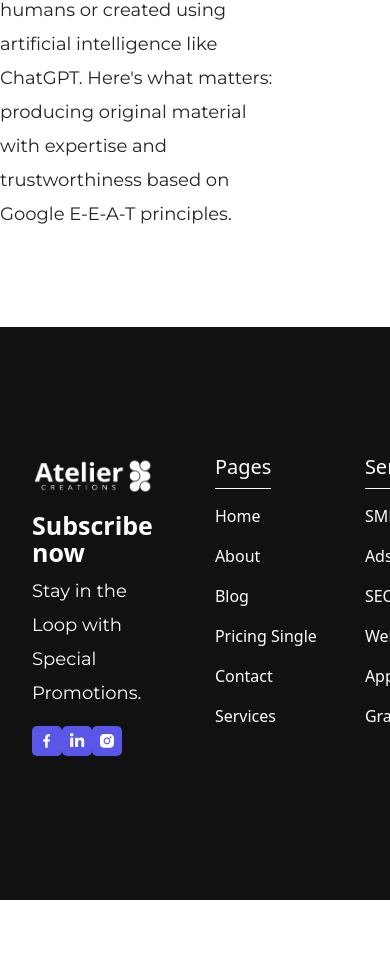
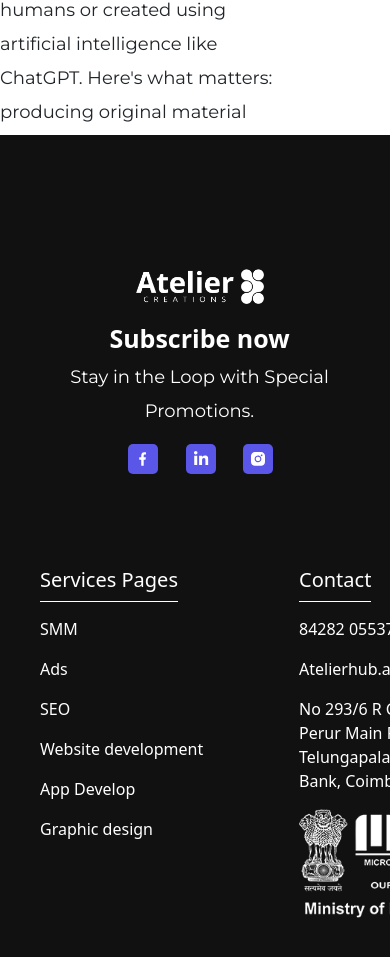
Before and after one commit to prasanthoyasco/AtelierCreationsWebsite, a React (Vite) app: page /blog in a window 390 px wide. Shown: the part 2933-3890 px from the top of the page. Before the commit the page ends 3833 px from the top, so only its background shows below. Built offline with nearby package versions, Linux system fonts and the light colour scheme; a web font is replaced by a local one.

Commit message:
updated mobile view

```diff
--- a/componets/footer.jsx
+++ b/componets/footer.jsx
@@ -76,6 +76,7 @@ function Footer(){
                             <li><a href="#">Pricing Single</a></li>
                             <li><a href="#">Contact</a></li>
                             <li><a href="#">Services</a></li>
+                            <li><a href="https://ateliertechnologysolutions.com/" target="_blank">Technology</a></li>
                         </ul>
                       </div>
                       <div className="footer-quick-col-2">
--- a/componets/what-we-de.jsx
+++ b/componets/what-we-de.jsx
@@ -10,7 +10,7 @@ import PaidAds from "../src/assets/what-we-do/paid-ads.svg"
 function whatWeDo(){
    return (
     <>
-    <section id="about-us"  className="what-we-do-sec mt-0" >
+    <section id="about-us"  className="what-we-do-sec" >
       <div className="container-2">
         <div className="row">
         <div className="col-lg-6 col-10 mx-auto">
--- a/pages/Home.jsx
+++ b/pages/Home.jsx
@@ -41,7 +41,7 @@ const Home = () => {
       <Contacts />
       <SocialMediaSec />
       {/* <FreelancerHub /> */}
-      {/* <Footer /> */}
+      <Footer />
     </>
   )
 }
--- a/style.componet/mobile-view.css
+++ b/style.componet/mobile-view.css
@@ -301,8 +301,6 @@
     .what-we-do-sec{
         position: relative;
         background-color: transparent;
-        top: -5rem;
-        margin-top: -30%;
     }
     .what-we-do-secondry-tit{
         font-size: 25px;
@@ -847,7 +845,8 @@
         margin: 0 auto;
     }
     .services-sec{
-        top: -3px;
+        top: -3rem;
+        z-index: -99;
     }
     .content-marketing-sec{
         top: -14rem;
@@ -861,6 +860,24 @@
     .social-sub-container{
         padding: 0;
     }
+    .footer-sec{
+        margin-top: -12rem;
+    }
+        .footer-left-card{
+        width: 90%;
+        display: flex;
+        flex-direction: column;
+        align-items: center;
+        text-align: center;
+    }
+        .footer-sec{
+        padding-top: 0;
+        padding-bottom: 0;
+    }
+    .what-we-do-sec{
+        margin-top: -11rem;
+        padding-bottom: 2rem;
+    }
 }
 @media (max-width:380px) {
     .home-page-first-sec-left{
--- a/style.componet/tab-view-1.css
+++ b/style.componet/tab-view-1.css
@@ -231,4 +231,32 @@
     .content-m-main-img img{
         width: 100%;
     }
+    .footer-quick-link{
+        flex-wrap: wrap;
+    }
+    .footer-container{
+        flex-direction: column;
+        align-items: center;
+    }
+    .footer-right-card{
+        width: 90%;
+    }
+    .footer-left-card{
+        width: 90%;
+        display: flex;
+        flex-direction: column;
+        align-items: center;
+        text-align: center;
+    }
+    .footer-marketing-img{
+        width: 40%;
+    }
+    .footer-social-m-link{
+        display: flex;
+        gap: 20px;
+    }
+    .footer-sec{
+        padding-top: 0;
+        padding-bottom: 0;
+    }
 }
```
